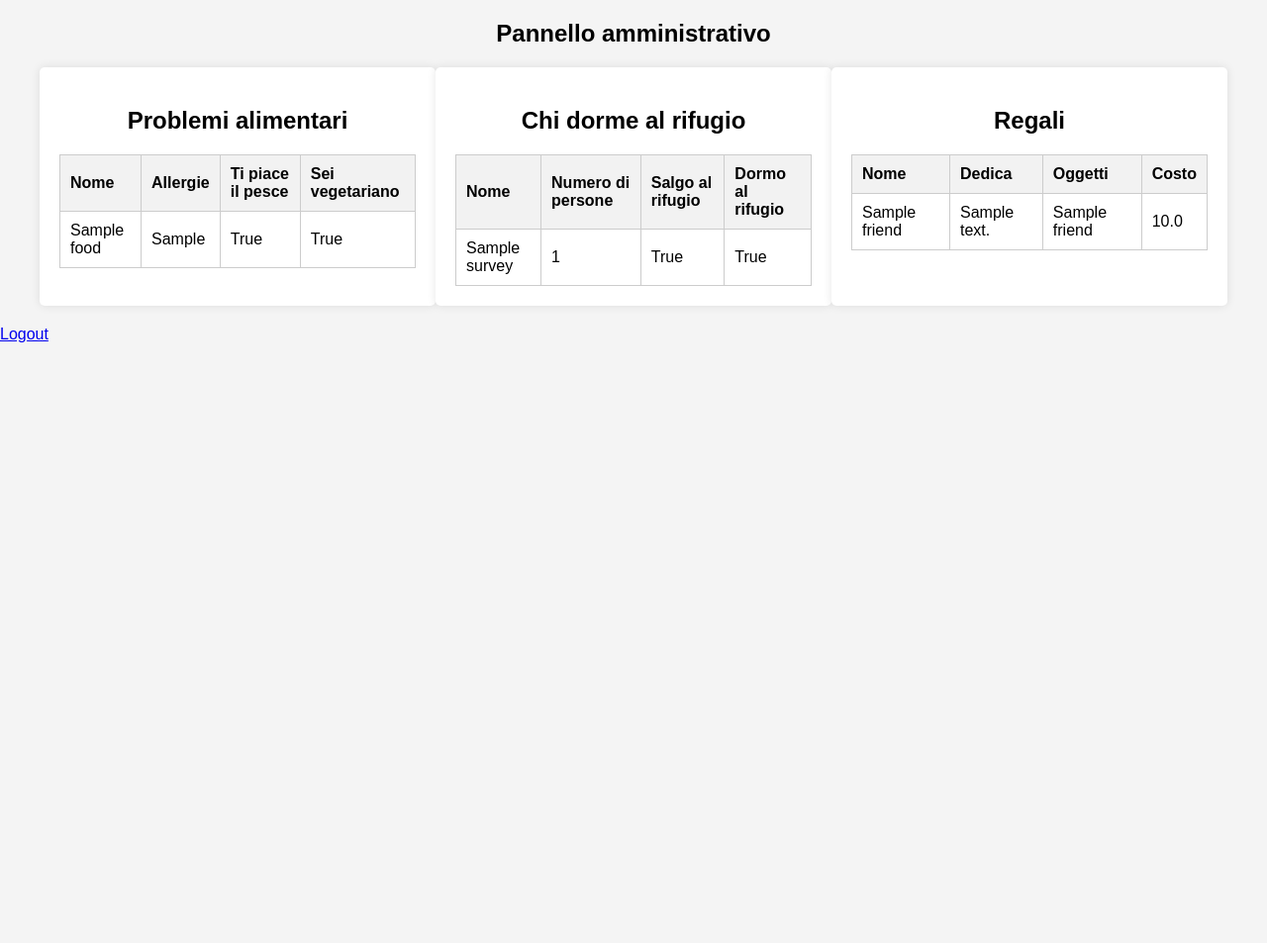
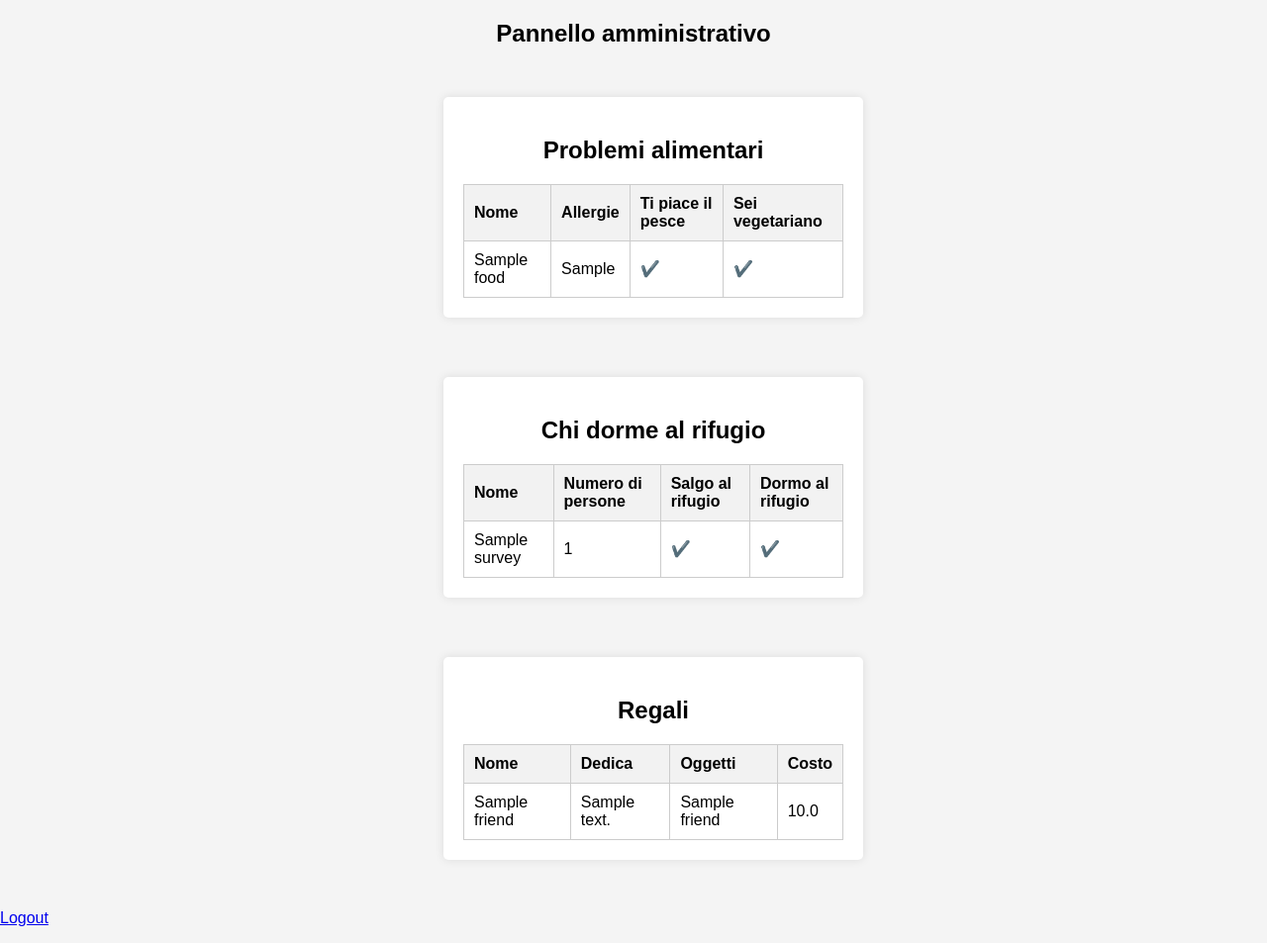
Before and after one commit to Barna1992/matrimonio, a Django app: page /dashboard/ in a window 1280 px wide. Shown: the whole page at 99% size. Before the commit the page ends 346 px from the top, so only its background shows below. Run offline with Django 4.2, Linux system fonts and the light colour scheme; a user stored in the database is signed in; tables that the repository leaves empty hold one stand-in row (values such as "Sample post").

Commit message:
fix pannello admin

```diff
--- a/wedding-django/wedding/lista_nozze/templates/dashboard.html
+++ b/wedding-django/wedding/lista_nozze/templates/dashboard.html
@@ -20,10 +20,10 @@
 
         .container {
             width: 100%;
-            max-width: 1200px;
-            margin: 20px auto;
+            margin: 20px;
             display: flex;
-            justify-content: space-between;
+            flex-direction: column;
+            align-items: center;
         }
 
         .table-container {
@@ -32,6 +32,7 @@
             padding: 20px;
             border-radius: 5px;
             box-shadow: 0 0 10px rgba(0, 0, 0, 0.1);
+            margin: 30px;
         }
 
         h2 {
@@ -79,8 +80,8 @@
                         <tr>
                             <td>{{ food.name }}</td>
                             <td>{{ food.allergie }}</td>
-                            <td>{{ food.pesce }}</td>
-                            <td>{{ food.vegetariano }}</td>
+                            <td>{% if food.pesce %}✔️{% else %}❌{% endif %}</td>
+                            <td>{% if food.vegetariano %}✔️{% else %}❌{% endif %}</td>
                         </tr>
                     {% endfor %}
                 </tbody>
@@ -103,8 +104,8 @@
                         <tr>
                             <td>{{ survey.nome }}</td>
                             <td>{{ survey.numero_di_persone }}</td>
-                            <td>{{ survey.salgo_al_rifugio }}</td>
-                            <td>{{ survey.dormo_al_rifugio }}</td>
+                            <td>{% if survey.salgo_al_rifugio %}✔️{% else %}❌{% endif %}</td>
+                            <td>{% if survey.dormo_al_rifugio %}✔️{% else %}❌{% endif %}</td>
                         </tr>
                     {% endfor %}
                 </tbody>
```
